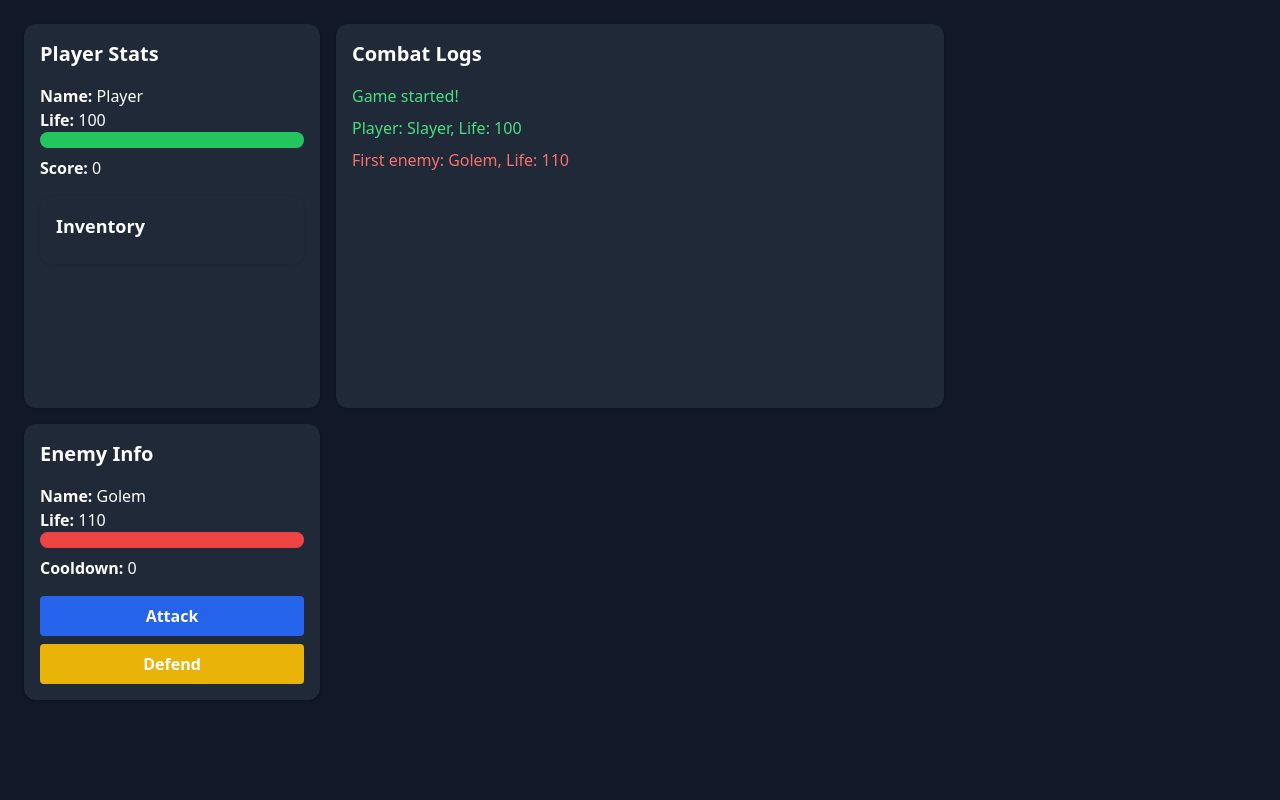
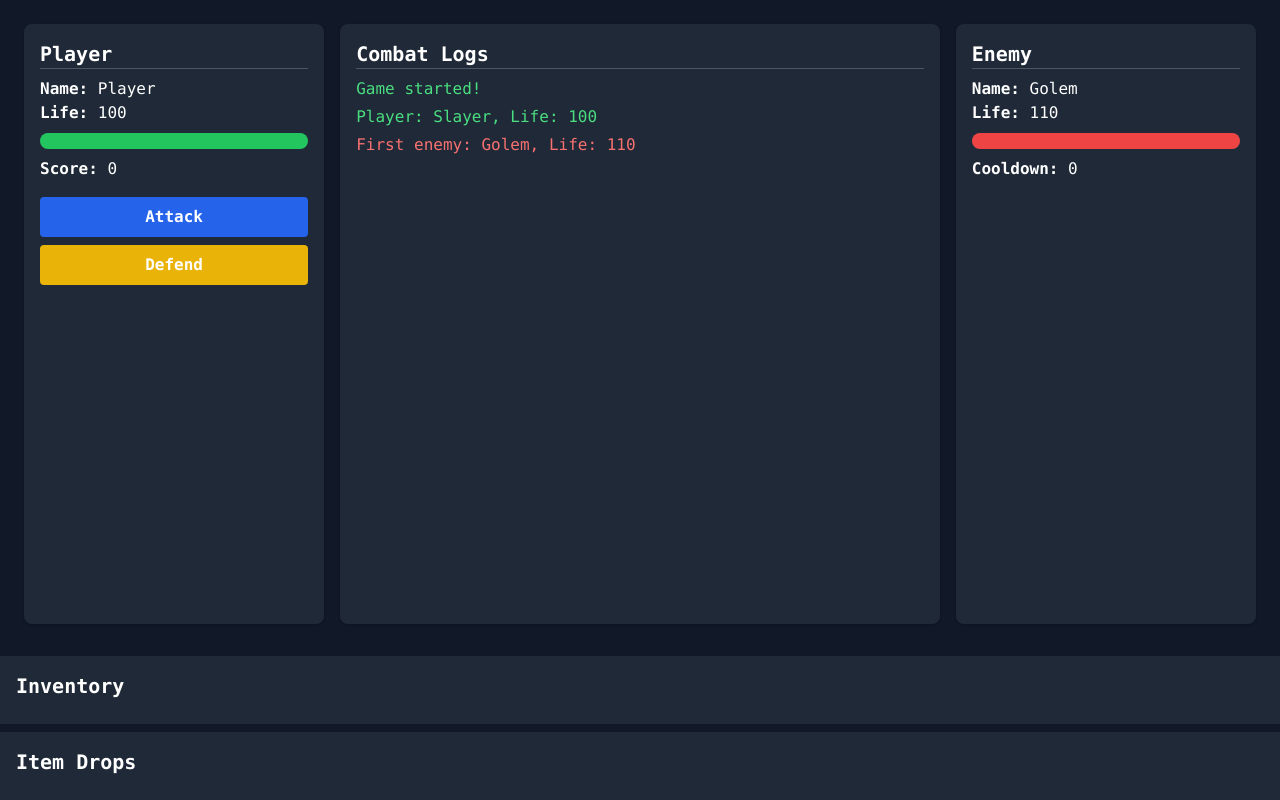
Before and after one commit to TheCelestialMarauder/Mini-RPG, a plain HTML site: page index.html in a window 1280 px wide. Drawn offline with nearby package versions, Linux system fonts and the light colour scheme.

Commit message:
Enhance UI layout and styling: restructure HTML for player and enemy panels, improve combat logs display, and refine item drop options presentation.

```diff
--- a/index.html
+++ b/index.html
@@ -1,62 +1,62 @@
 <!DOCTYPE html>
 <html lang="en">
 <head>
-  <meta charset="UTF-8">
+  <meta charset="UTF-8" />
   <title>Mini RPG</title>
   <script type="module" src="./main.js"></script>
   <script src="https://cdn.tailwindcss.com"></script>
 </head>
-<body class="bg-gray-900 text-white p-6">
+<body class="bg-gray-900 text-white font-mono min-h-screen flex flex-col">
 
-  <div class="grid grid-cols-1 md:grid-cols-4 gap-4">
+  <!-- Top bar: Enemy / Logs / Player -->
+  <div class="flex flex-grow justify-between p-6 gap-4">
 
-    <!-- Player stats -->
-    <div class="md:col-span-1 bg-gray-800 p-4 rounded-xl shadow">
-      <h2 class="text-xl font-bold mb-4">Player Stats</h2>
+    <!-- Player Panel -->
+    <div class="w-1/4 bg-gray-800 rounded-lg p-4 shadow">
+      <h2 class="text-xl font-bold border-b border-gray-600 mb-2">Player</h2>
       <p><strong>Name:</strong> <span id="playerName">Player</span></p>
       <p><strong>Life:</strong> <span id="playerLife">100</span></p>
-      <div class="w-full bg-gray-700 rounded-full h-4 mb-2">
+      <div class="w-full bg-gray-700 rounded-full h-4 my-2">
         <div id="playerHealthBar" class="bg-green-500 h-4 rounded-full" style="width: 100%;"></div>
       </div>
       <p><strong>Score:</strong> <span id="playerScore">0</span></p>
-      <div class="mt-4 bg-gray-800 p-4 rounded-xl shadow">
-        <h2 class="text-lg font-bold mb-2">Inventory</h2>
-        <div id="inventory" class="grid grid-cols-3 gap-2"></div>
+      <div class="mt-4 space-y-2">
+        <button id="attackBtn" class="w-full bg-blue-600 hover:bg-blue-700 text-white font-bold py-2 px-4 rounded">Attack</button>
+        <button id="defendBtn" class="w-full bg-yellow-500 hover:bg-yellow-600 text-white font-bold py-2 px-4 rounded">Defend</button>
+      </div>
     </div>
 
+    <!-- Combat Logs -->
+    <div class="w-2/4 bg-gray-800 rounded-lg p-4 shadow flex flex-col">
+      <h2 class="text-xl font-bold border-b border-gray-600 mb-2">Combat Logs</h2>
+      <div id="logs" class="flex-1 overflow-y-scroll h-96 space-y-1"></div>
     </div>
 
-    <!-- Logs -->
-    <div class="md:col-span-2 bg-gray-800 p-4 rounded-xl shadow h-96 overflow-y-scroll" id="logBox">
-      <h2 class="text-xl font-bold mb-4">Combat Logs</h2>
-      <div id="logs" class="space-y-2 h-64 overflow-y-auto"></div>
-    </div>
-
-    <!-- Item Drops -->
-    <div id="dropOptions" class="flex flex-wrap gap-4 justify-center mt-6"></div>
-
-
-    <!-- Enemy info and Actions -->
-    <div class="md:col-span-1 bg-gray-800 p-4 rounded-xl shadow flex flex-col justify-between">
-      <div>
-        <h2 class="text-xl font-bold mb-4">Enemy Info</h2>
+    <!-- Enemy Panel -->
+    <div class="w-1/4 bg-gray-800 rounded-lg p-4 shadow">
+      <h2 class="text-xl font-bold border-b border-gray-600 mb-2">Enemy</h2>
       <p><strong>Name:</strong> <span id="enemyName">Enemy</span></p>
       <p><strong>Life:</strong> <span id="enemyLife">100</span></p>
-        <div class="w-full bg-gray-700 rounded-full h-4 mb-2">
+      <div class="w-full bg-gray-700 rounded-full h-4 my-2">
         <div id="enemyHealthBar" class="bg-red-500 h-4 rounded-full" style="width: 100%;"></div>
       </div>
       <p><strong>Cooldown:</strong> <span id="enemyCooldown">0</span></p>
     </div>
-      <div class="space-y-2 mt-4">
-        <button id="attackBtn" class="w-full bg-blue-600 hover:bg-blue-700 text-white font-bold py-2 px-4 rounded">
-          Attack
-        </button>
-        <button id="defendBtn" class="w-full bg-yellow-500 hover:bg-yellow-600 text-white font-bold py-2 px-4 rounded">
-          Defend
-        </button>
+  </div>
+
+  <!-- Inventory & Item Drop -->
+  <div class="bg-gray-800 p-4 mt-2">
+    <h2 class="text-xl font-bold mb-2">Inventory</h2>
+    <div id="inventory" class="grid grid-cols-9 gap-2">
+      <!-- Slots generated dynamically -->
     </div>
   </div>
 
+  <div class="bg-gray-800 p-4 mt-2">
+    <h2 class="text-xl font-bold mb-2">Item Drops</h2>
+    <div id="dropOptions" class="flex justify-center gap-4">
+      <!-- Drop option cards will appear here -->
+    </div>
   </div>
 
 </body>
--- a/utils/itemDrop.js
+++ b/utils/itemDrop.js
@@ -16,10 +16,12 @@ export function showDropOptions(options) {
     options.forEach((item, index) => {
         const card = document.createElement('div');
         card.classList.add('drop-card');
+        card.className = "bg-gray-800 border border-gray-700 rounded-lg shadow-md p-4 w-64 flex flex-col items-center hover:scale-105 transition-transform";
+
         card.innerHTML = `
-            <h3>${item.name}</h3>
-            <p>${item.description}</p>
-            <button>Pick</button>
+            <h3 class="text-lg font-bold mb-2 text-yellow-300">${item.name}</h3>
+            <p class="text-sm text-gray-200 mb-4 text-center">${item.description}</p>
+            <button class="bg-green-600 hover:bg-green-700 text-white px-4 py-1 rounded mt-auto">Pick</button>
         `;
 
         // Add click event to the button
```
Lines whose indentation alone changed are shown as unchanged.
